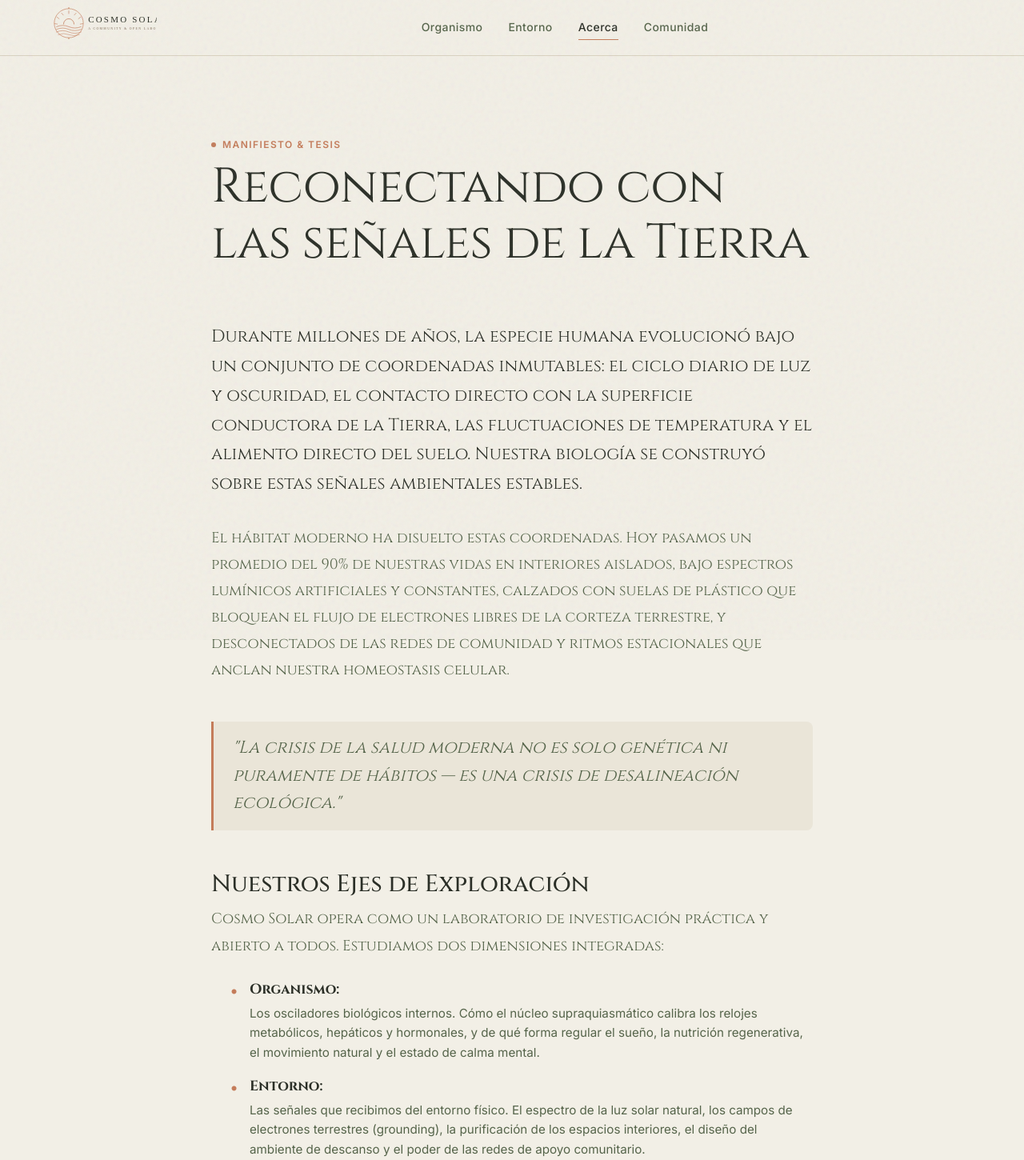
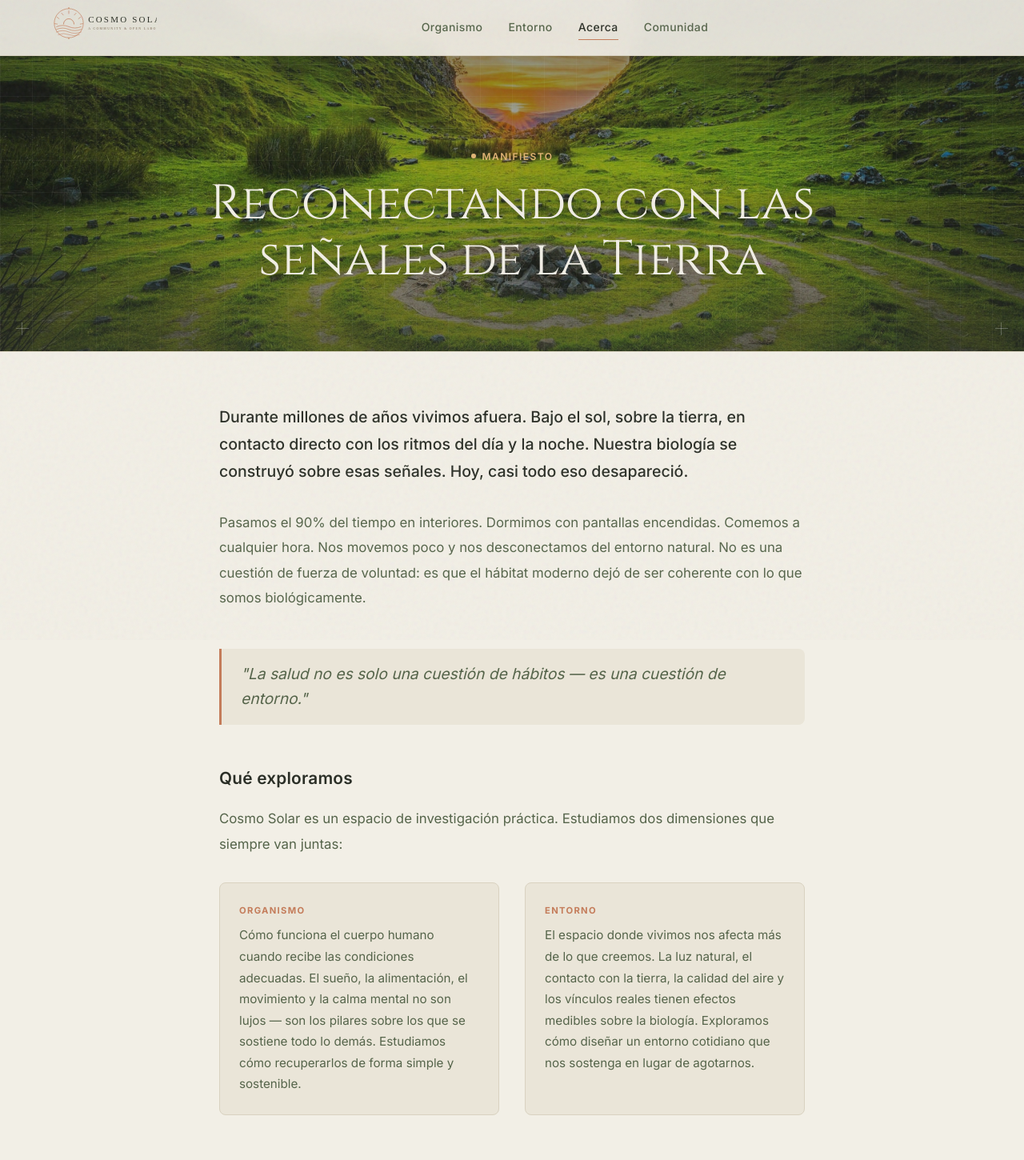
Before and after one commit to cosmosolares/solar-cosmosolar, a Next.js app: page /acerca in a window 1280 px wide. Shown: the top 1450 px of the page at 80% size. Built offline with nearby package versions, Linux system fonts and the light colour scheme.

Commit message:
feat: rename Acerca to Manifiesto — rewrite content, fix typography, add pillar cards

```diff
--- a/app/(site)/acerca/acerca.module.css
+++ b/app/(site)/acerca/acerca.module.css
@@ -1,18 +1,122 @@
-.container {
-  max-width: 800px;
-  margin: 0 auto;
-  padding: var(--space-4xl) var(--space-lg);
+.pageWrapper {
+  width: 100%;
 }
 
-.header {
-  margin-bottom: var(--space-3xl);
-  text-align: left;
+/* ─── HERO ─────────────────────────────────────────────── */
+.hero {
+  position: relative;
+  margin-top: calc(-1 * var(--nav-height));
+  min-height: 55vh;
+  display: flex;
+  align-items: center;
+  justify-content: center;
+  text-align: center;
+  overflow: hidden;
+  border-bottom: 1px solid var(--border-subtle);
+  padding: calc(var(--nav-height) + var(--space-4xl)) 0 var(--space-3xl);
+}
+
+.heroBg {
+  position: absolute;
+  top: 0;
+  left: 0;
+  width: 100%;
+  height: 100%;
+  z-index: 1;
+}
+
+.heroImage {
+  width: 100%;
+  height: 100%;
+  object-fit: cover;
+  object-position: center 60%;
+  display: block;
+}
+
+.heroOverlay {
+  position: absolute;
+  inset: 0;
+  background: linear-gradient(
+    to bottom,
+    rgba(43, 47, 39, 0.60) 0%,
+    rgba(43, 47, 39, 0.40) 50%,
+    rgba(43, 47, 39, 0.70) 100%
+  );
+  pointer-events: none;
+}
+
+.heroContent {
+  position: relative;
+  z-index: 3;
+  max-width: 820px;
+  margin: 0 auto;
+  display: flex;
+  flex-direction: column;
+  align-items: center;
+  padding: 0 var(--space-lg);
+}
+
+.heroLabel {
+  color: var(--accent-amber) !important;
+  margin-bottom: var(--space-md);
+  text-shadow: 0 2px 4px rgba(0, 0, 0, 0.2);
+}
+
+.heroLabel::before {
+  background-color: var(--accent-amber) !important;
+}
+
+.heroTitle {
+  color: #F2EFE6 !important;
+  text-shadow: 0 4px 16px rgba(0, 0, 0, 0.35);
+  margin: 0;
+}
+
+/* White technical grid overlay */
+.heroGridOverlay {
+  position: absolute;
+  inset: 0;
+  pointer-events: none;
+  background-size: 40px 40px;
+  background-image:
+    linear-gradient(to right, rgba(255, 255, 255, 0.04) 1px, transparent 1px),
+    linear-gradient(to bottom, rgba(255, 255, 255, 0.04) 1px, transparent 1px);
+  z-index: 2;
+}
+
+/* Crosshairs */
+.chWhite {
+  position: absolute;
+  width: 16px;
+  height: 16px;
+  pointer-events: none;
+  z-index: 3;
+}
+
+.chWhite::before, .chWhite::after {
+  content: "";
+  position: absolute;
+  background: rgba(255, 255, 255, 0.25);
+}
+.chWhite::before { top: 7px; left: 0; width: 16px; height: 1px; }
+.chWhite::after { left: 7px; top: 0; width: 1px; height: 16px; }
+
+.chTopLeft    { top: 20px; left: 20px; }
+.chTopRight   { top: 20px; right: 20px; }
+.chBottomLeft { bottom: 20px; left: 20px; }
+.chBottomRight { bottom: 20px; right: 20px; }
+
+/* ─── EDITORIAL CONTENT ─────────────────────────────────── */
+.contentContainer {
+  max-width: 780px;
+  margin: 0 auto;
+  padding: var(--space-3xl) var(--space-lg) var(--space-5xl);
 }
 
 .editorialContent {
-  font-family: var(--font-serif);
-  font-size: 1.15rem;
-  line-height: 1.8;
+  font-family: var(--font-sans);
+  font-size: 1.05rem;
+  line-height: 1.85;
   color: var(--text-secondary);
 }
 
@@ -20,62 +124,77 @@
   margin-bottom: var(--space-lg);
 }
 
+/* Lead paragraph — slightly larger and stronger */
 .lead {
-  font-size: 1.35rem;
-  line-height: 1.7;
+  font-family: var(--font-sans);
+  font-size: 1.22rem;
+  line-height: 1.75;
   color: var(--text-primary);
-  font-weight: 400;
+  font-weight: 500;
   margin-bottom: var(--space-xl) !important;
 }
 
-.editorialContent h2 {
-  font-family: var(--font-serif);
-  font-size: 1.85rem;
-  font-weight: 500;
-  color: var(--text-primary);
-}
-
+/* Pull quote */
 .editorialContent blockquote {
   border-left: 3px solid var(--accent-clay);
-  padding-left: var(--space-lg);
+  padding: var(--space-md) var(--space-lg);
   margin: var(--space-2xl) 0;
+  font-family: var(--font-sans);
   font-style: italic;
-  font-size: 1.35rem;
-  line-height: 1.6;
+  font-size: 1.2rem;
+  line-height: 1.65;
   color: var(--accent-forest);
   background-color: var(--bg-warm);
-  padding-top: var(--space-md);
-  padding-bottom: var(--space-md);
   border-radius: 0 var(--border-radius-md) var(--border-radius-md) 0;
 }
 
-.list {
-  margin: var(--space-md) 0 var(--space-xl) var(--space-lg);
-  list-style: none;
+/* Section headings — sans-serif, not Cinzel */
+.sectionTitle {
+  font-family: var(--font-sans);
+  font-size: 1.3rem;
+  font-weight: 600;
+  letter-spacing: 0.01em;
+  color: var(--text-primary);
+  margin: var(--space-2xl) 0 var(--space-md);
+  text-transform: none;
 }
 
-.list li {
-  position: relative;
-  margin-bottom: var(--space-md);
-  padding-left: var(--space-lg);
+/* ─── PILLARS (Organismo / Entorno) ─────────────────────── */
+.pillars {
+  display: grid;
+  grid-template-columns: 1fr 1fr;
+  gap: var(--space-xl);
+  margin: var(--space-xl) 0 var(--space-2xl);
+}
+
+@media (max-width: 640px) {
+  .pillars {
+    grid-template-columns: 1fr;
+  }
+}
+
+.pillar {
+  padding: var(--space-lg);
+  border: 1px solid var(--border-subtle);
+  border-radius: var(--border-radius-md);
+  background-color: var(--bg-warm);
+}
+
+.pillarLabel {
+  display: block;
+  font-family: var(--font-sans);
+  font-size: 0.7rem;
+  font-weight: 700;
+  letter-spacing: 0.12em;
+  text-transform: uppercase;
+  color: var(--accent-clay);
+  margin-bottom: var(--space-sm);
+}
+
+.pillar p {
   font-family: var(--font-sans);
   font-size: 0.95rem;
-  line-height: 1.6;
+  line-height: 1.75;
+  color: var(--text-secondary);
+  margin: 0 !important;
 }
-
-.list li::before {
-  content: "•";
-  color: var(--accent-clay);
-  position: absolute;
-  left: 0;
-  font-weight: bold;
-  font-size: 1.2rem;
-}
-
-.list strong {
-  font-family: var(--font-serif);
-  font-size: 1.1rem;
-  color: var(--text-primary);
-  display: block;
-  margin-bottom: 0.25rem;
-}
--- a/app/(site)/acerca/page.js
+++ b/app/(site)/acerca/page.js
@@ -2,70 +2,106 @@ import ScrollReveal from '@/components/ScrollReveal';
 import styles from './acerca.module.css';
 
 export const metadata = {
-  title: 'Acerca de la Tesis',
-  description: 'Nuestra visión y marco de exploración en Cosmo Solar. Por qué el entorno actual degrada la biología y cómo podemos actuar de forma práctica y colectiva.',
+  title: 'Manifiesto — Cosmo Solar',
+  description: 'Por qué existimos y hacia dónde miramos. Nuestra visión sobre la salud, el entorno y la reconexión con lo esencial.',
 };
 
 export default function AcercaPage() {
   return (
-    <div className={styles.container}>
-      <header className={styles.header}>
+    <div className={styles.pageWrapper}>
+
+      {/* ═══ HERO / MANIFIESTO HEADER (Foto del Bosque de Fondo) ═══ */}
+      <header className={styles.hero} id="acerca-hero">
+        {/* Foto del bosque de fondo */}
+        <div className={styles.heroBg}>
+          <img
+            src="/images/forest.jpg"
+            alt="Bosque de pinos al amanecer"
+            className={styles.heroImage}
+          />
+          <div className={styles.heroOverlay} />
+        </div>
+
+        {/* Cuadrícula técnica en blanco */}
+        <div className={styles.heroGridOverlay} />
+
+        {/* Cruces de precisión en blanco */}
+        <div className={`${styles.chWhite} ${styles.chTopLeft}`} />
+        <div className={`${styles.chWhite} ${styles.chTopRight}`} />
+        <div className={`${styles.chWhite} ${styles.chBottomLeft}`} />
+        <div className={`${styles.chWhite} ${styles.chBottomRight}`} />
+
+        <div className="container">
+          <div className={styles.heroContent}>
             <ScrollReveal delay={1}>
-          <span className="label">Manifiesto & Tesis</span>
+              <span className={`${styles.heroLabel} label`}>Manifiesto</span>
             </ScrollReveal>
             <ScrollReveal delay={2}>
-          <h1 className="display-lg" style={{ marginTop: 'var(--space-sm)' }}>
+              <h1 className={`${styles.heroTitle} display-lg`}>
                 Reconectando con las señales de la Tierra
               </h1>
             </ScrollReveal>
+          </div>
+        </div>
       </header>
 
+      {/* ═══ EDITORIAL CONTENT ═══ */}
+      <div className={styles.contentContainer}>
         <section className={styles.editorialContent}>
+
           <ScrollReveal delay={1}>
             <p className={styles.lead}>
-            Durante millones de años, la especie humana evolucionó bajo un conjunto de coordenadas inmutables: el ciclo diario de luz y oscuridad, el contacto directo con la superficie conductora de la Tierra, las fluctuaciones de temperatura y el alimento directo del suelo. Nuestra biología se construyó sobre estas señales ambientales estables.
+              Durante millones de años vivimos afuera. Bajo el sol, sobre la tierra, en contacto directo con los ritmos del día y la noche. Nuestra biología se construyó sobre esas señales. Hoy, casi todo eso desapareció.
             </p>
           </ScrollReveal>
 
           <ScrollReveal delay={2}>
             <p>
-            El hábitat moderno ha disuelto estas coordenadas. Hoy pasamos un promedio del 90% de nuestras vidas en interiores aislados, bajo espectros lumínicos artificiales y constantes, calzados con suelas de plástico que bloquean el flujo de electrones libres de la corteza terrestre, y desconectados de las redes de comunidad y ritmos estacionales que anclan nuestra homeostasis celular.
+              Pasamos el 90% del tiempo en interiores. Dormimos con pantallas encendidas. Comemos a cualquier hora. Nos movemos poco y nos desconectamos del entorno natural. No es una cuestión de fuerza de voluntad: es que el hábitat moderno dejó de ser coherente con lo que somos biológicamente.
             </p>
           </ScrollReveal>
 
           <ScrollReveal delay={3}>
             <blockquote>
-            "La crisis de la salud moderna no es solo genética ni puramente de hábitos — es una crisis de desalineación ecológica."
+              "La salud no es solo una cuestión de hábitos — es una cuestión de entorno."
             </blockquote>
           </ScrollReveal>
 
           <ScrollReveal delay={4}>
-          <h2 className="heading-2" style={{ margin: 'var(--space-xl) 0 var(--space-sm)' }}>
-            Nuestros Ejes de Exploración
-          </h2>
+            <h2 className={styles.sectionTitle}>Qué exploramos</h2>
             <p>
-            Cosmo Solar opera como un laboratorio de investigación práctica y abierto a todos. Estudiamos dos dimensiones integradas:
+              Cosmo Solar es un espacio de investigación práctica. Estudiamos dos dimensiones que siempre van juntas:
             </p>
 
-          <ul className={styles.list}>
-            <li>
-              <strong>Organismo:</strong> Los osciladores biológicos internos. Cómo el núcleo supraquiasmático calibra los relojes metabólicos, hepáticos y hormonales, y de qué forma regular el sueño, la nutrición regenerativa, el movimiento natural y el estado de calma mental.
-            </li>
-            <li>
-              <strong>Entorno:</strong> Las señales que recibimos del entorno físico. El espectro de la luz solar natural, los campos de electrones terrestres (grounding), la purificación de los espacios interiores, el diseño del ambiente de descanso y el poder de las redes de apoyo comunitario.
-            </li>
-          </ul>
+            <div className={styles.pillars}>
+              <div className={styles.pillar}>
+                <span className={styles.pillarLabel}>Organismo</span>
+                <p>
+                  Cómo funciona el cuerpo humano cuando recibe las condiciones adecuadas. El sueño, la alimentación, el movimiento y la calma mental no son lujos — son los pilares sobre los que se sostiene todo lo demás. Estudiamos cómo recuperarlos de forma simple y sostenible.
+                </p>
+              </div>
+
+              <div className={styles.pillar}>
+                <span className={styles.pillarLabel}>Entorno</span>
+                <p>
+                  El espacio donde vivimos nos afecta más de lo que creemos. La luz natural, el contacto con la tierra, la calidad del aire y los vínculos reales tienen efectos medibles sobre la biología. Exploramos cómo diseñar un entorno cotidiano que nos sostenga en lugar de agotarnos.
+                </p>
+              </div>
+            </div>
           </ScrollReveal>
 
           <ScrollReveal delay={5}>
-          <h2 className="heading-2" style={{ margin: 'var(--space-xl) 0 var(--space-sm)' }}>
-            Comunidad Abierta
-          </h2>
+            <h2 className={styles.sectionTitle}>Comunidad abierta</h2>
             <p>
-            No somos intermediarios de suplementos mágicos ni de rutinas performáticas de optimización. Somos estudiantes prácticos del entorno. Compartimos investigaciones, observaciones empíricas y diseños cotidianos accesibles para que cada persona pueda construir un hábitat coherente y duradero.
+              No vendemos suplementos ni rutinas mágicas. Somos estudiantes del entorno y compartimos lo que encontramos: investigaciones, observaciones prácticas y herramientas accesibles para que cada persona pueda construir una forma de vida más coherente con su biología.
+            </p>
+            <p>
+              Todo lo que publicamos está pensado para ser aplicable hoy, con lo que cada uno tiene.
             </p>
           </ScrollReveal>
+
         </section>
+      </div>
     </div>
   );
 }
```
Also changed, not shown: public/images/forest.jpg (added). Lines whose indentation alone changed are shown as unchanged.
